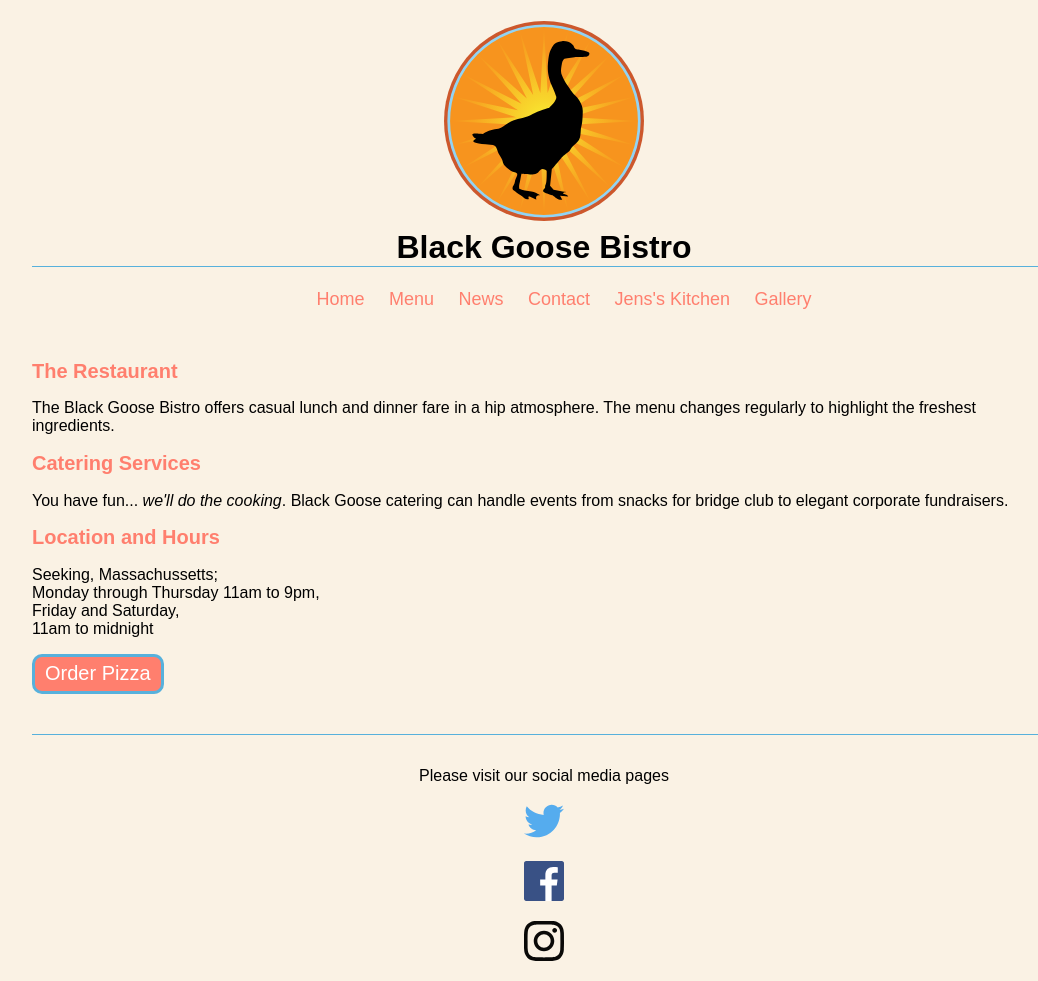
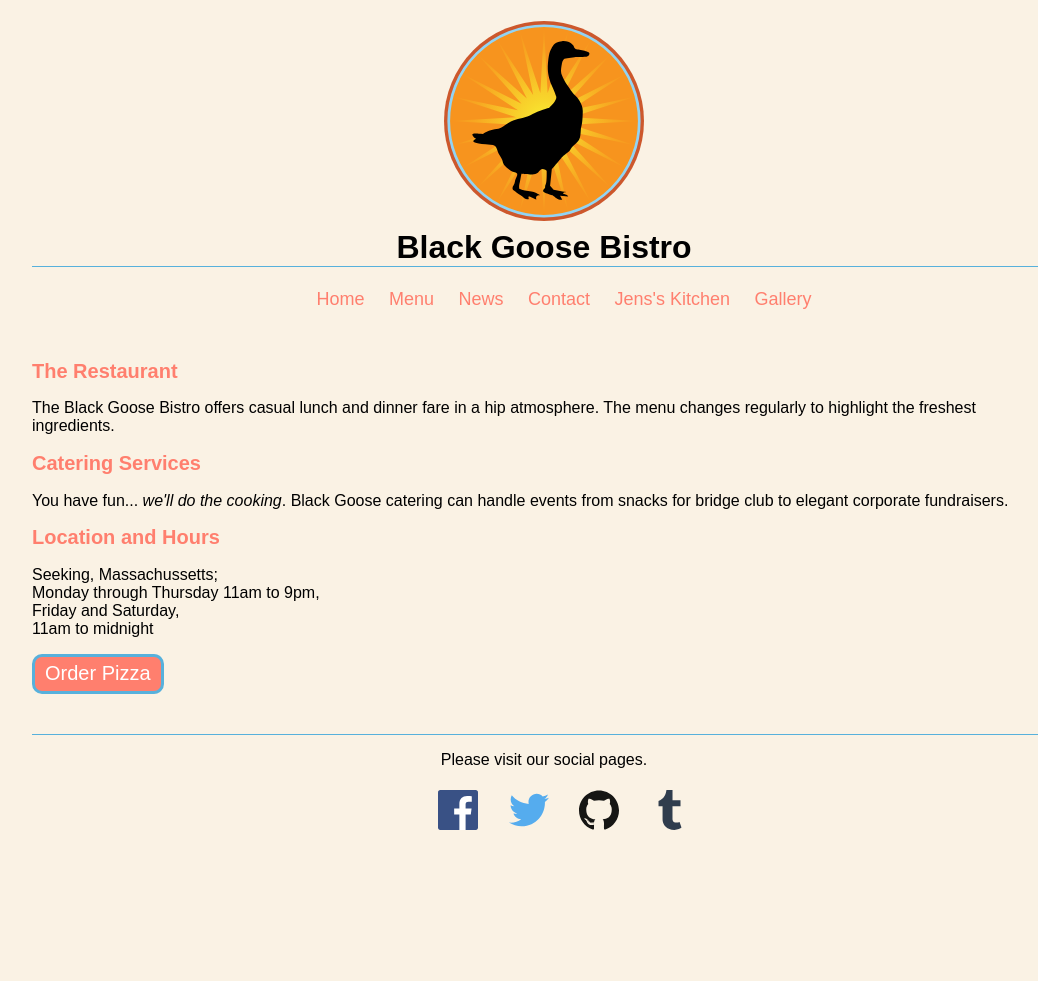
Before and after one commit to Ricegod314/fid, a plain HTML site: page blackgoose/index.html in a window 1280 px wide. Shown: the whole page, without its empty margins (96-1134 px from the left). After the commit the page ends 855 px from the top, so only its background shows below. Drawn offline with Linux system fonts and the light colour scheme.

Commit message:
Add files via upload

```diff
--- a/blackgoose/index.html
+++ b/blackgoose/index.html
@@ -50,10 +50,13 @@
     <a href="pizza.html"><button class="pizzabutton">Order Pizza</button></a>
 
     <footer>
-        <p>Please visit our social media pages</p>
-        <p><img src="icons/twitter.svg" alt="twitter icon"></p>
-        <p><img src="icons/facebook.svg" alt="facebook icon"></p>
-        <p><img src="icons/instagram.svg" alt="instagram icon"></p>
+        <div>Please visit our social pages.</div>
+        <ul>
+            <li><a href="#"><img src="icons/facebook.svg"></a></li>
+            <li><a href="#"><img src="icons/twitter.svg"></a></li>
+            <li><a href="#"><img src="icons/github-icon.svg"></a></li>
+            <li><a href="#"><img src="icons/tumblr.svg"></a></li>
+        </ul>
     </footer>
 
 </body>
--- a/blackgoose/styles/styles.css
+++ b/blackgoose/styles/styles.css
@@ -36,6 +36,7 @@ nav a {
     text-decoration: none;
     color: #ff7f6e;
     font-size: 18px;
+    transition: 0.5s;
 }
 
 nav a:hover {
@@ -75,4 +76,25 @@ dd {
     padding-left: 10px;
     padding-right: 10px;
     margin-bottom: 40px;
+    transition: 0.5s;
 }
+
+.pizzabutton:hover {
+    background-color: #57b1dc;
+}
+
+footer ul{
+    list-style: none;
+}
+
+footer li {
+    display: inline-block;
+    transition: 0.5s;
+    padding: 5px;
+    border-radius: 10px;
+}
+
+footer li:hover {
+    border-bottom: 2px solid black;
+    background-color: #57b1dc;
+}
```
